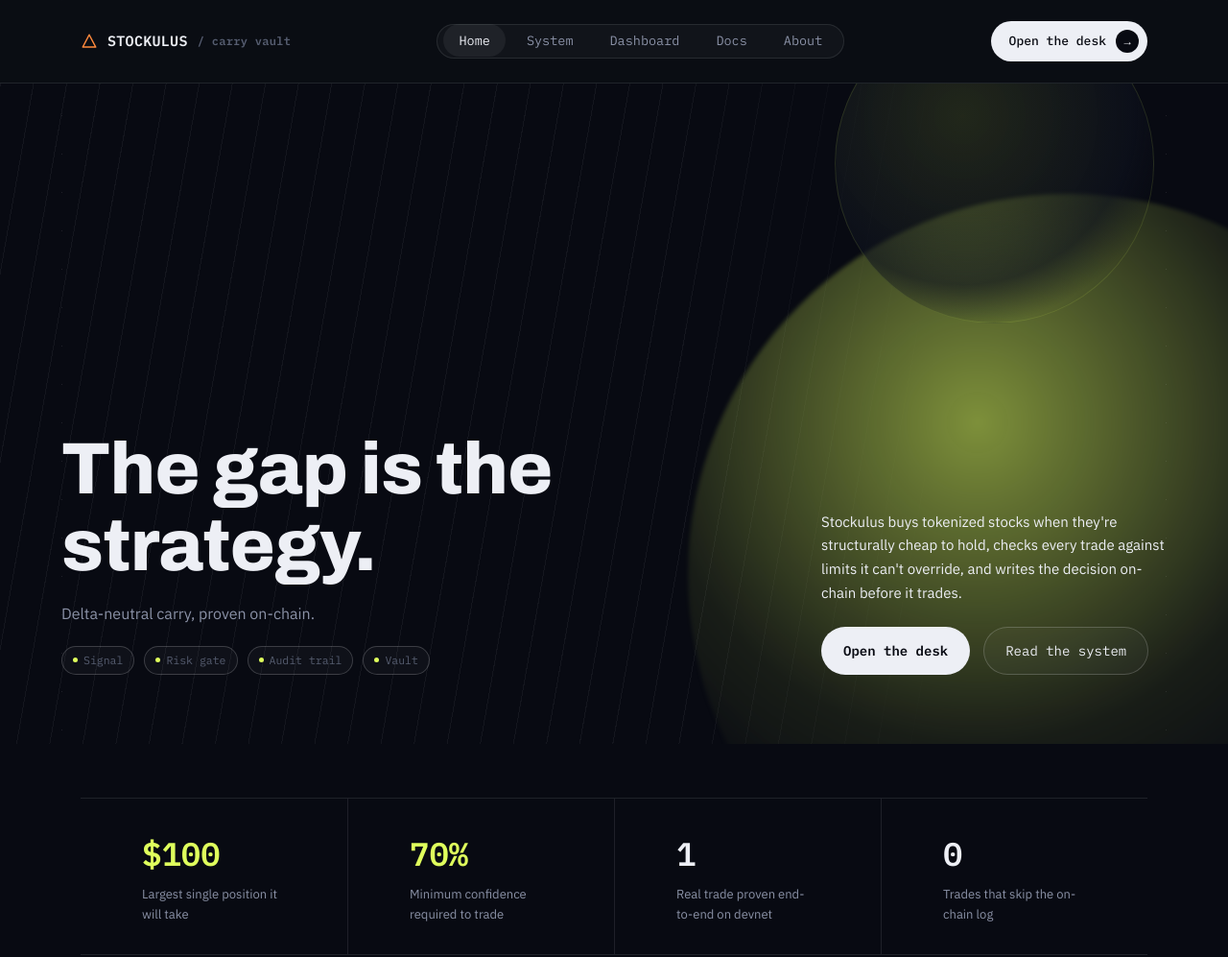
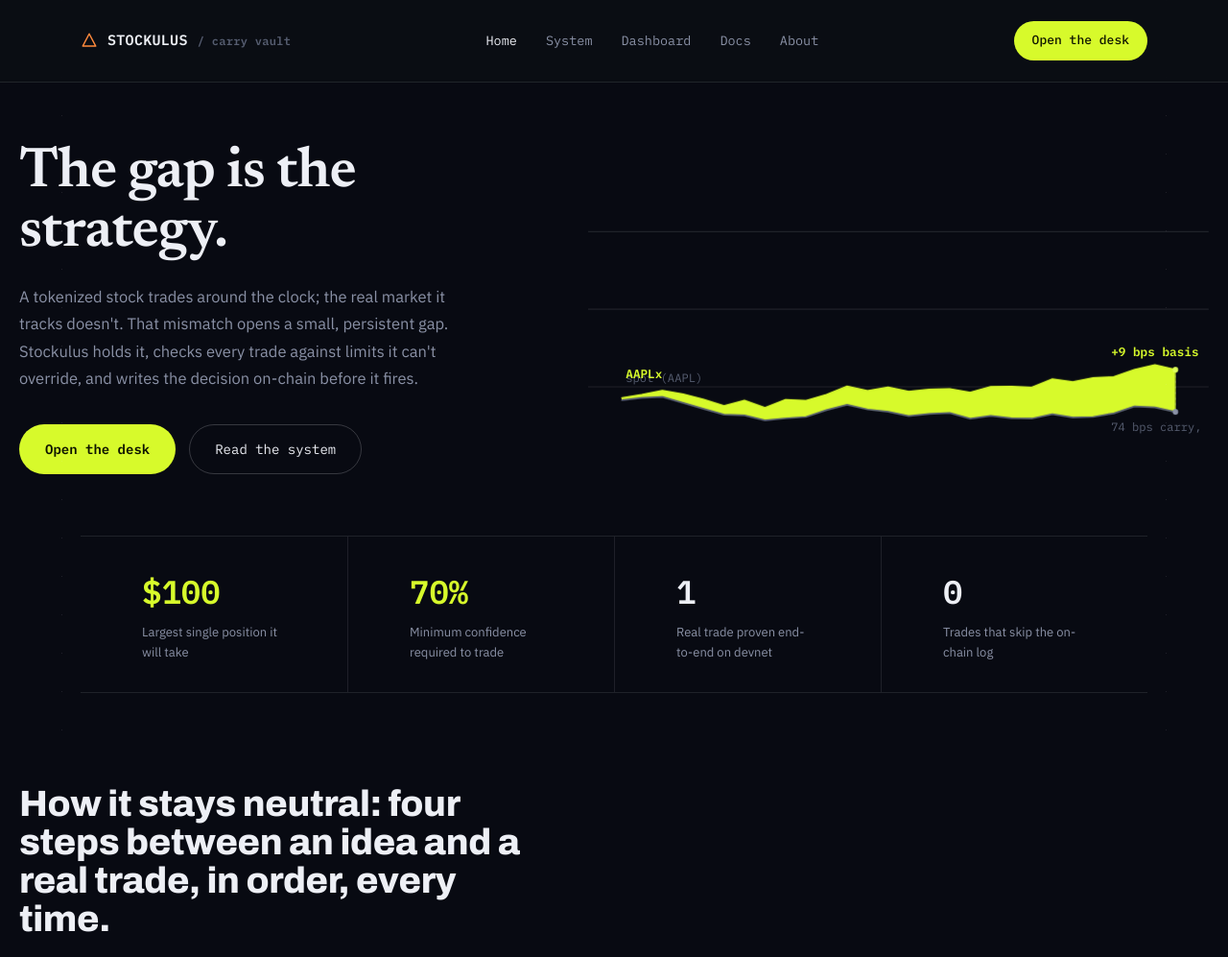
Before and after one commit to Henoch4/Stockulus, a plain HTML site: page web/index.html in a window 1280 px wide. Shown: the top 997 px of the page at 96% size. Drawn offline with Linux system fonts and the light colour scheme.

Commit message:
feat: v2 editorial redesign (serif hero, gap chart) with Stockulus brand + live wiring

```diff
--- a/web/css/styles.css
+++ b/web/css/styles.css
@@ -14,8 +14,8 @@
   --chalk: #EDEFF5;
   --slate: #8A91A6;
   --slate-dim: #565D70;
-  --signal: #DFFF5C;
-  --signal-soft: rgba(223, 255, 92, 0.14);
+  --signal: #D7FA2B;
+  --signal-soft: rgba(215, 250, 43, 0.14);
   --good: #57C785;
   --bad: #FF6459;
 
@@ -25,6 +25,7 @@
   --edge: clamp(20px, 5vw, 64px);
 
   --display: "Archivo", "Arial Narrow", sans-serif;
+  --serif: "Newsreader", "Georgia", serif;
   --sans: "IBM Plex Sans", -apple-system, sans-serif;
   --mono: "IBM Plex Mono", "SFMono-Regular", monospace;
 }
@@ -60,6 +61,12 @@ h1, h2, h3, h4 {
   letter-spacing: -0.01em;
   line-height: 1.05;
   margin: 0;
+}
+h1 {
+  font-family: var(--serif);
+  font-weight: 600;
+  letter-spacing: -0.015em;
+  font-style: normal;
 }
 
 p { margin: 0; }
@@ -135,49 +142,31 @@ p { margin: 0; }
 .nav-links {
   display: flex;
   align-items: center;
-  gap: 6px;
+  gap: 30px;
   list-style: none;
   margin: 0;
-  padding: 6px;
+  padding: 0;
   font-family: var(--mono);
   font-size: 13.5px;
-  background: rgba(255, 255, 255, 0.03);
-  border: 1px solid var(--line);
-  border-radius: var(--pill);
 }
 .nav-links a {
-  padding: 8px 16px; border-radius: var(--pill);
-  text-decoration: none; color: var(--slate); transition: color 0.15s ease, background 0.15s ease;
+  padding: 0; border-radius: 0;
+  text-decoration: none; color: var(--slate); transition: color 0.15s ease;
 }
-.nav-links a::after { display: none; }
-.nav-links a[aria-current="page"], .nav-links a:hover { background: rgba(255, 255, 255, 0.06); color: var(--chalk); }
+.nav-links a[aria-current="page"], .nav-links a:hover { background: none; color: var(--chalk); }
 .nav-cta {
   font-family: var(--mono);
   font-size: 13px;
   font-weight: 500;
   border: 1px solid transparent;
-  padding: 8px 8px 8px 18px;
+  padding: 9px 18px;
   border-radius: var(--pill);
   text-decoration: none;
-  color: var(--ink);
-  background: var(--chalk);
-  display: inline-flex;
-  align-items: center;
-  gap: 10px;
+  color: #0E1400;
+  background: var(--signal);
   transition: background 0.15s ease;
 }
-.nav-cta::after {
-  content: "→";
-  display: inline-flex;
-  align-items: center;
-  justify-content: center;
-  width: 24px; height: 24px;
-  border-radius: 50%;
-  background: var(--ink);
-  color: var(--chalk);
-  font-size: 12px;
-}
-.nav-cta:hover { background: var(--signal); }
+.nav-cta:hover { background: #e8ff6b; }
 .nav-toggle {
   display: none;
   background: none;
@@ -212,18 +201,18 @@ p { margin: 0; }
   gap: 8px;
   font-family: var(--mono);
   font-size: 14px;
-  padding: 13px 22px;
+  padding: 14px 26px;
   border-radius: var(--pill);
   text-decoration: none;
   border: 1px solid transparent;
   cursor: pointer;
   transition: all 0.15s ease;
 }
-.btn-primary { background: var(--chalk); color: var(--ink); font-weight: 600; }
-.btn-primary:hover { background: var(--signal); }
-.btn-ghost { border-color: var(--line-strong); color: var(--chalk); background: rgba(255,255,255,0.03); }
+.btn-primary { background: var(--signal); color: #0E1400; font-weight: 600; }
+.btn-primary:hover { background: #e8ff6b; }
+.btn-ghost { border-color: var(--line-strong); color: var(--chalk); }
 .btn-ghost:hover { border-color: var(--chalk); background: var(--panel-2); }
-.btn-row { display: flex; gap: 14px; flex-wrap: wrap; }
+.btn-row { display: flex; gap: 14px; flex-wrap: wrap; align-items: center; }
 
 /* ---------- section rhythm ---------- */
 section { position: relative; }
@@ -248,120 +237,49 @@ section { position: relative; }
 }
 
 /* ---------- hero ---------- */
-/* ---------- hero scene (orb + pinstripe) ---------- */
-.hero-scene {
-  position: relative;
-  overflow: hidden;
-  min-height: 86vh;
-  display: flex;
-  flex-direction: column;
-  justify-content: flex-end;
-  background: var(--ink);
-}
-.hero-scene::before {
-  /* pinstripe texture, left two-thirds only */
-  content: "";
-  position: absolute; inset: 0;
-  background-image: repeating-linear-gradient(
-    100deg,
-    rgba(255, 255, 255, 0.05) 0px, rgba(255, 255, 255, 0.05) 1px,
-    transparent 1px, transparent 34px
-  );
-  -webkit-mask-image: linear-gradient(to right, black 0%, black 55%, transparent 78%);
-  mask-image: linear-gradient(to right, black 0%, black 55%, transparent 78%);
-  pointer-events: none;
-}
-.hero-orb {
-  position: absolute;
-  right: -18%; bottom: -32%;
-  width: 62vw; height: 62vw; max-width: 900px; max-height: 900px;
-  border-radius: 50%;
-  background: radial-gradient(circle at 38% 30%, rgba(223,255,92,0.55), rgba(223,255,92,0.08) 45%, transparent 68%);
-  filter: blur(2px);
-  pointer-events: none;
-  opacity: 0;
-  transform: scale(0.9);
-  animation: orb-in 1.8s cubic-bezier(.16,1,.3,1) 0.1s forwards;
-}
-@keyframes orb-in { to { opacity: 1; transform: scale(1); } }
-@media (prefers-reduced-motion: reduce) {
-  .hero-orb { opacity: 1; transform: scale(1); animation: none; }
-}
-.hero-orb::after {
-  content: "";
-  position: absolute; inset: 0;
-  border-radius: 50%;
-  background: radial-gradient(circle at 42% 34%, transparent 0%, transparent 55%, rgba(8,10,18,0.9) 72%);
-}
-.hero-moon {
-  position: absolute;
-  right: 6%; top: -12%;
-  width: 26vw; height: 26vw; max-width: 340px; max-height: 340px;
-  border-radius: 50%;
-  background: radial-gradient(circle at 40% 35%, rgba(223,255,92,0.12), rgba(15,19,31,0.6) 60%, transparent 75%);
-  border: 1px solid rgba(223,255,92,0.12);
-  pointer-events: none;
-}
-.hero-content {
-  position: relative; z-index: 2;
-  padding: 64px var(--edge) 72px;
-  display: flex;
-  justify-content: space-between;
-  align-items: flex-end;
-  gap: 40px;
-  flex-wrap: wrap;
-}
-.hero-headline h1 {
-  font-size: clamp(40px, 6vw, 76px);
-  max-width: 14ch;
-}
-.hero-tagline { margin-top: 18px; font-size: 16px; color: var(--slate); }
-.hero-marks { display: flex; align-items: center; gap: 10px; margin-top: 20px; }
-.hero-marks .m {
-  display: inline-flex; align-items: center; gap: 6px;
-  font-family: var(--mono); font-size: 11.5px; color: var(--slate-dim);
-  border: 1px solid var(--line-strong); border-radius: var(--pill); padding: 5px 11px;
-  background: rgba(255,255,255,0.03);
-}
-.hero-marks .m .dot { width: 5px; height: 5px; border-radius: 50%; background: var(--signal); }
-.hero-blurb { max-width: 360px; }
-.hero-blurb p { color: var(--chalk); font-size: 15px; line-height: 1.65; }
-.hero-blurb .btn-row { margin-top: 22px; }
-@media (max-width: 860px) {
-  .hero-scene { min-height: auto; }
-  .hero-content { flex-direction: column; align-items: flex-start; padding-top: 40px; }
-  .hero-blurb { max-width: 100%; }
-}
-
+/* ---------- hero: headline left, real annotated chart right ---------- */
 .hero {
-  padding: 84px 0 60px;
+  padding: 64px 0 0;
   display: grid;
-  grid-template-columns: 1.1fr 0.9fr;
-  gap: 40px;
+  grid-template-columns: 0.95fr 1.05fr;
+  gap: 8px;
   align-items: center;
 }
-@media (max-width: 900px) {
-  .hero { grid-template-columns: 1fr; padding-top: 48px; }
+@media (max-width: 960px) {
+  .hero { grid-template-columns: 1fr; padding-top: 40px; }
 }
 .hero h1 {
-  font-size: clamp(38px, 5.4vw, 68px);
+  font-size: clamp(36px, 4.6vw, 60px);
+  max-width: 13ch;
 }
-.hero-copy { max-width: 640px; }
+.hero-copy { max-width: 560px; }
 .hero-sub {
-  margin-top: 26px;
-  font-size: 17px;
+  margin-top: 22px;
+  font-size: 16.5px;
   color: var(--slate);
-  max-width: 52ch;
+  max-width: 46ch;
   line-height: 1.7;
 }
-.hero-actions { margin-top: 38px; }
+.hero-actions { margin-top: 34px; }
 
-.hero-figure {
-  display: flex;
-  justify-content: center;
-  align-items: center;
+.hero-figure { position: relative; }
+.hero-chart { width: 100%; height: auto; display: block; }
+.hero-chart .grid-line { stroke: var(--line); stroke-width: 1; }
+.hero-chart .spot-line { stroke: var(--slate-dim); stroke-width: 1.5; fill: none; }
+.hero-chart .token-line { stroke: var(--signal); stroke-width: 1.5; fill: none; }
+.hero-chart .gap-fill { fill: var(--signal); opacity: 0.06; }
+.hero-chart .callout-line { stroke: var(--line-strong); stroke-width: 1; stroke-dasharray: 2 3; }
+.hero-chart text { font-family: var(--mono); }
+.hero-chart .lbl { font-size: 10.5px; fill: var(--slate-dim); }
+.hero-chart .lbl-strong { font-size: 11px; fill: var(--signal); font-weight: 600; }
+.chart-draw { stroke-dasharray: 900; stroke-dashoffset: 900; animation: chart-draw 1.4s cubic-bezier(.65,0,.35,1) 0.1s forwards; }
+@keyframes chart-draw { to { stroke-dashoffset: 0; } }
+.chart-fade { opacity: 0; animation: chart-fade 0.6s ease 0.9s forwards; }
+@keyframes chart-fade { to { opacity: 1; } }
+@media (prefers-reduced-motion: reduce) {
+  .chart-draw { stroke-dashoffset: 0; animation: none; }
+  .chart-fade { opacity: 1; animation: none; }
 }
-.hero-figure svg { width: 100%; height: auto; max-width: 380px; }
 
 .tri-path {
   stroke-dasharray: 1000;
@@ -493,6 +411,20 @@ section { position: relative; }
 }
 .card-grid .card { border: none; border-radius: 0; }
 @media (max-width: 860px) { .card-grid { grid-template-columns: 1fr; } }
+
+/* ---------- full-bleed closing band ---------- */
+.band {
+  background: var(--signal);
+  color: #0E1400;
+  padding: 88px 0;
+  margin-top: 8px;
+}
+.band h2 { color: #0E1400; font-size: clamp(28px, 3.6vw, 44px); max-width: 16ch; }
+.band p { color: rgba(14,20,0,0.72); font-size: 16.5px; max-width: 44ch; margin-top: 16px; line-height: 1.6; }
+.band .btn-primary { background: #0E1400; color: var(--signal); }
+.band .btn-primary:hover { background: #1c2600; }
+.band-row { display: flex; justify-content: space-between; align-items: flex-end; gap: 32px; flex-wrap: wrap; }
+@media (max-width: 700px) { .band { padding: 56px 0; } }
 
 /* ---------- footer ---------- */
 .site-footer {
--- a/web/index.html
+++ b/web/index.html
@@ -7,7 +7,7 @@
 <meta name="description" content="Stockulus buys tokenized stocks when they're structurally cheap to hold, checks every trade against limits it can't override, and writes the decision on-chain before it trades.">
 <link rel="preconnect" href="https://fonts.googleapis.com">
 <link rel="preconnect" href="https://fonts.gstatic.com" crossorigin>
-<link href="https://fonts.googleapis.com/css2?family=Archivo:wght@700;800;900&family=IBM+Plex+Sans:wght@400;500;600&family=IBM+Plex+Mono:wght@400;500;600&display=swap" rel="stylesheet">
+<link href="https://fonts.googleapis.com/css2?family=Archivo:wght@700;800;900&family=Newsreader:opsz,wght@6..72,500;6..72,600&family=IBM+Plex+Sans:wght@400;500;600&family=IBM+Plex+Mono:wght@400;500;600&display=swap" rel="stylesheet">
 <link rel="stylesheet" href="css/styles.css">
 </head>
 <body>
@@ -33,31 +33,39 @@
 </header>
 
 <main>
-  <section class="hero-scene">
-    <div class="hero-orb"></div>
-    <div class="hero-moon"></div>
-    <div class="hero-content">
-      <div class="hero-headline">
-        <h1>The gap is the strategy.</h1>
-        <p class="hero-tagline">Delta-neutral carry, proven on-chain.</p>
-        <div class="hero-marks">
-          <span class="m"><span class="dot"></span>Signal</span>
-          <span class="m"><span class="dot"></span>Risk gate</span>
-          <span class="m"><span class="dot"></span>Audit trail</span>
-          <span class="m"><span class="dot"></span>Vault</span>
-        </div>
+  <section class="wrap hero">
+    <div class="hero-copy">
+      <h1>The gap is the strategy.</h1>
+      <p class="hero-sub">A tokenized stock trades around the clock; the real market it tracks doesn't. That mismatch opens a small, persistent gap. Stockulus holds it, checks every trade against limits it can't override, and writes the decision on-chain before it fires.</p>
+      <div class="hero-actions btn-row">
+        <a href="dashboard.html" class="btn btn-primary">Open the desk</a>
+        <a href="system.html" class="btn btn-ghost">Read the system</a>
       </div>
-      <div class="hero-blurb">
-        <p>Stockulus buys tokenized stocks when they're structurally cheap to hold, checks every trade against limits it can't override, and writes the decision on-chain before it trades.</p>
-        <div class="btn-row">
-          <a href="dashboard.html" class="btn btn-primary">Open the desk</a>
-          <a href="system.html" class="btn btn-ghost">Read the system</a>
-        </div>
-      </div>
+    </div>
+    <div class="hero-figure">
+      <svg class="hero-chart" viewBox="0 0 560 260" xmlns="http://www.w3.org/2000/svg">
+        <line class="grid-line" x1="0" y1="60" x2="560" y2="60"/>
+        <line class="grid-line" x1="0" y1="130" x2="560" y2="130"/>
+        <line class="grid-line" x1="0" y1="200" x2="560" y2="200"/>
+
+        <path class="gap-fill chart-fade" d="M 30.0,210.0 48.5,207.1 67.0,203.4 85.6,206.6 104.1,211.3 122.6,217.2 141.1,212.2 159.6,219.0 178.1,211.6 196.7,212.4 215.2,207.1 233.7,199.6 252.2,203.6 270.7,200.3 289.3,204.2 307.8,202.2 326.3,201.9 344.8,205.1 363.3,200.0 381.9,199.8 400.4,200.6 418.9,193.0 437.4,195.5 455.9,191.9 474.4,191.0 493.0,184.5 511.5,180.2 530.0,184.6 L 530.0,222.6 511.5,218.5 493.0,217.7 474.4,223.9 455.9,227.1 437.4,227.6 418.9,224.7 400.4,228.6 381.9,228.3 363.3,226.2 344.8,228.7 326.3,223.5 307.8,224.3 289.3,226.3 270.7,222.5 252.2,220.4 233.7,216.2 215.2,220.9 196.7,227.1 178.1,228.4 159.6,230.2 141.1,225.7 122.6,225.1 104.1,219.9 85.6,214.4 67.0,209.1 48.5,209.8 30.0,212.0 Z"/>
+
+        <polyline class="spot-line chart-draw" points="30.0,212.0 48.5,209.8 67.0,209.1 85.6,214.4 104.1,219.9 122.6,225.1 141.1,225.7 159.6,230.2 178.1,228.4 196.7,227.1 215.2,220.9 233.7,216.2 252.2,220.4 270.7,222.5 289.3,226.3 307.8,224.3 326.3,223.5 344.8,228.7 363.3,226.2 381.9,228.3 400.4,228.6 418.9,224.7 437.4,227.6 455.9,227.1 474.4,223.9 493.0,217.7 511.5,218.5 530.0,222.6"/>
+        <polyline class="token-line chart-draw" points="30.0,210.0 48.5,207.1 67.0,203.4 85.6,206.6 104.1,211.3 122.6,217.2 141.1,212.2 159.6,219.0 178.1,211.6 196.7,212.4 215.2,207.1 233.7,199.6 252.2,203.6 270.7,200.3 289.3,204.2 307.8,202.2 326.3,201.9 344.8,205.1 363.3,200.0 381.9,199.8 400.4,200.6 418.9,193.0 437.4,195.5 455.9,191.9 474.4,191.0 493.0,184.5 511.5,180.2 530.0,184.6"/>
+
+        <line class="callout-line chart-fade" x1="530" y1="184.6" x2="530" y2="222.6"/>
+        <circle class="chart-fade" cx="530" cy="184.6" r="2.5" fill="#DFFF5C"/>
+        <circle class="chart-fade" cx="530" cy="222.6" r="2.5" fill="#8A91A6"/>
+
+        <text class="lbl chart-fade" x="34" y="196">spot (AAPL)</text>
+        <text class="lbl-strong chart-fade" x="34" y="192">AAPLx</text>
+        <text class="lbl-strong chart-fade" x="472" y="172">+9 bps basis</text>
+        <text class="lbl chart-fade" x="472" y="240">74 bps carry, annualized</text>
+      </svg>
     </div>
   </section>
 
-  <section class="wrap" style="padding-top:56px">
+  <section class="wrap" style="padding-top:64px">
     <div class="stats">
       <div class="stat"><div class="v"><span>$100</span></div><div class="l">Largest single position it will take</div></div>
       <div class="stat"><div class="v"><span>70%</span></div><div class="l">Minimum confidence required to trade</div></div>
@@ -67,8 +75,7 @@
   </section>
 
   <section class="wrap section-pad">
-    <div class="kicker">How it stays neutral</div>
-    <h2 style="font-size:clamp(26px,3.4vw,38px);max-width:20ch">Four steps between an idea and a real trade — in order, every time.</h2>
+    <h2 style="font-size:clamp(26px,3.4vw,38px);max-width:22ch">How it stays neutral: four steps between an idea and a real trade, in order, every time.</h2>
     <div class="pipeline">
       <div class="step">
         <div class="idx">1</div>
@@ -100,7 +107,6 @@
   <section class="wrap section-pad">
     <div class="split">
       <div>
-        <div class="kicker">Why this exists</div>
         <h2>Carry, not conviction.</h2>
       </div>
       <div class="split-body">
@@ -110,11 +116,13 @@
     </div>
   </section>
 
-  <section class="wrap section-pad" style="padding-bottom:0">
-    <div class="card" style="text-align:center;padding:56px 32px">
-      <h2 style="font-size:clamp(24px,3vw,32px)">See it running.</h2>
-      <p class="lede" style="margin:16px auto 28px;max-width:52ch;text-align:center">The desk shows the real devnet deployment — the actual programs, the actual proven trade, the actual limits — not a mockup.</p>
-      <div class="btn-row" style="justify-content:center">
+  <section class="band">
+    <div class="wrap band-row">
+      <div>
+        <h2>See it running.</h2>
+        <p>The desk shows the real devnet deployment — the actual programs, the actual proven trade, the actual limits — not a mockup.</p>
+      </div>
+      <div class="btn-row">
         <a href="dashboard.html" class="btn btn-primary">Open the desk</a>
       </div>
     </div>
```
Also changed, not shown: web/about.html (+2 -5 lines), web/dashboard.html (+16 -16 lines), web/docs.html (+1 -1 lines), web/system.html (+2 -3 lines).
